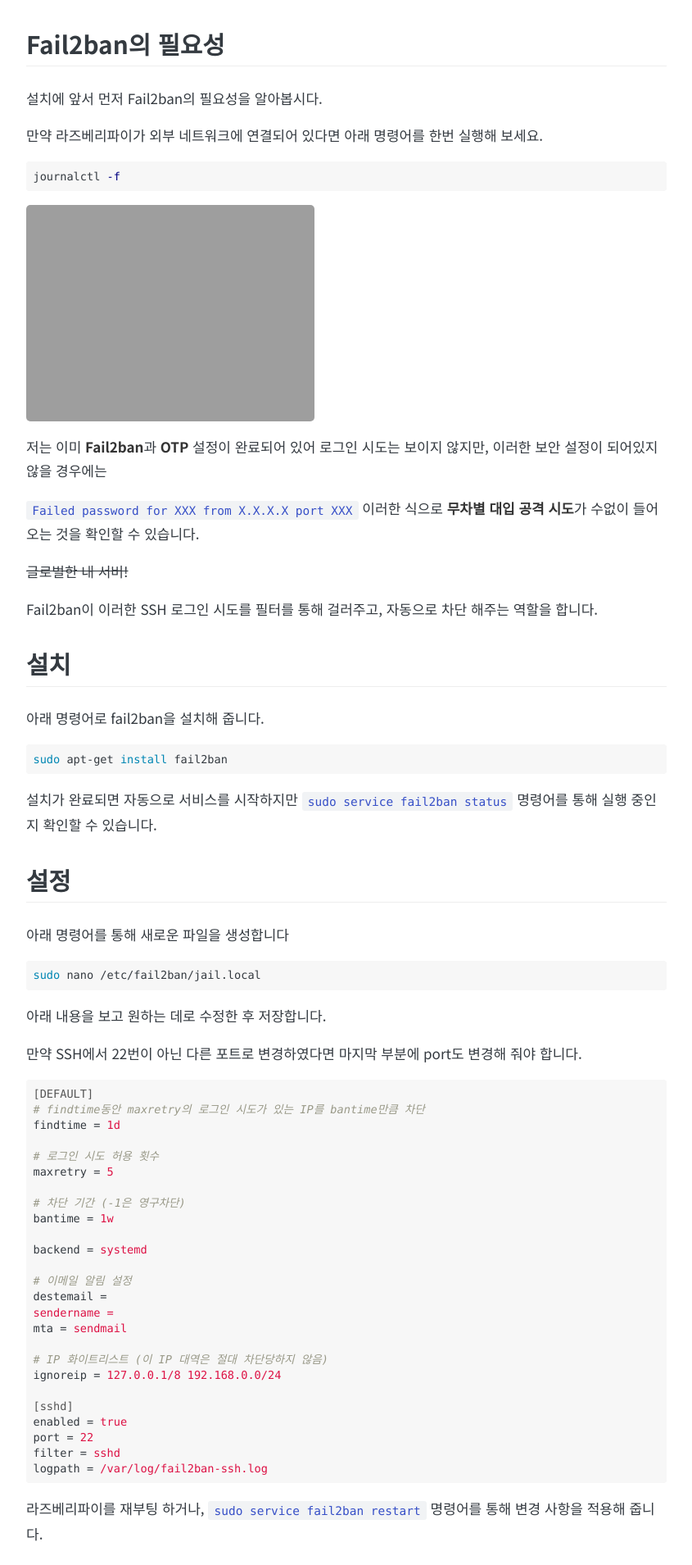
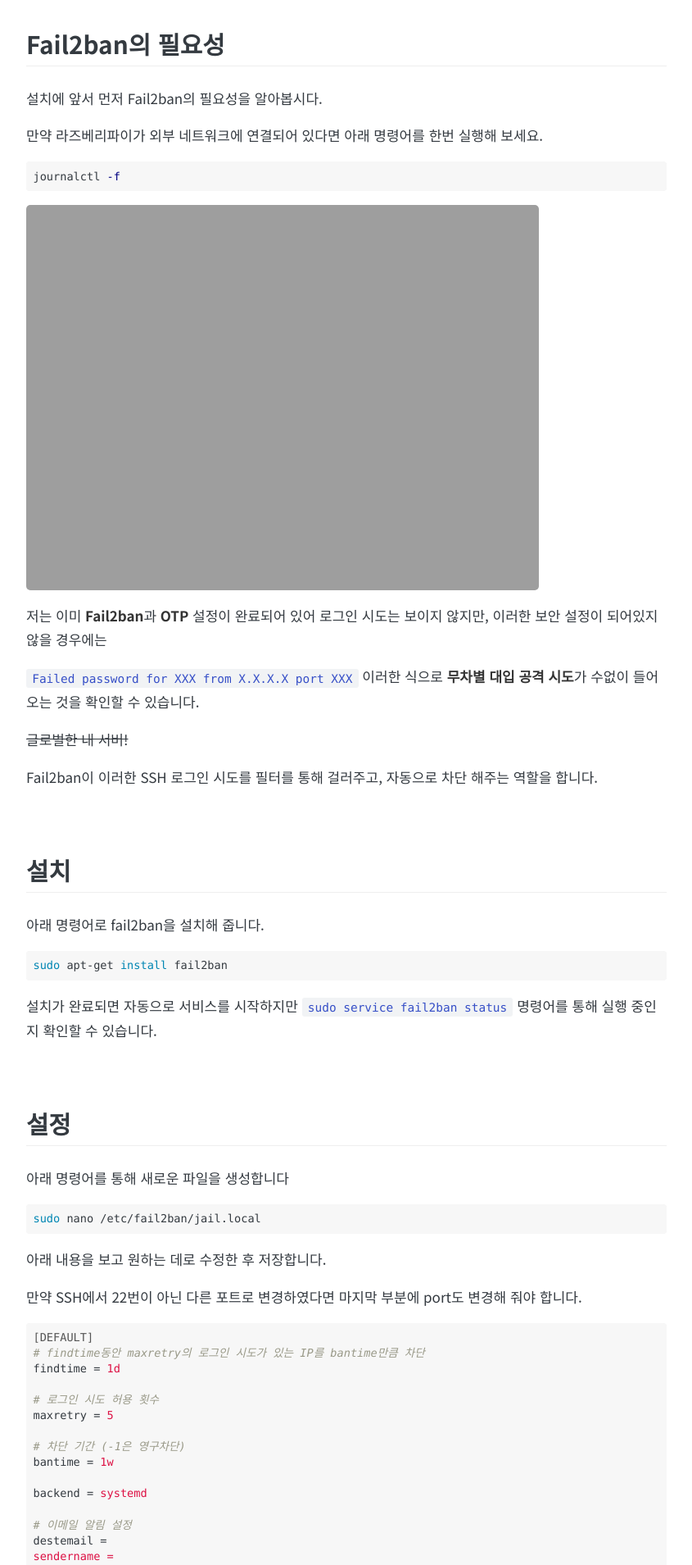
Before and after one commit to NY0510/Blog.old, a Jekyll site: the page built from _posts/2021-10-24-setting-up-fail2ban-on-raspberry-pi.md, in a window 1280 px wide. Shown: the part 415-2324 px from the top of the page at 82% size, without its empty margins (217-1062 px from the left). Built offline with Jekyll 4.4.1, drawn with Linux system fonts in a browser that asks for light colours; some web fonts are replaced; comment, search, counter and statistics services are not loaded.

Commit message:
이미지 크기 조정 / 줄바꿈 추가

````diff
--- a/_posts/2021-10-24-setting-up-fail2ban-on-raspberry-pi.md
+++ b/_posts/2021-10-24-setting-up-fail2ban-on-raspberry-pi.md
@@ -23,7 +23,7 @@
 journalctl -f
 ```
 
-![journalctl -f 실행 결과]({{ site.url }}/assets/images/2021-10-24-setting-up-fail2ban-on-raspberry-pi/journalctl -f.png){: width="45%" }
+![journalctl -f 실행 결과]({{ site.url }}/assets/images/2021-10-24-setting-up-fail2ban-on-raspberry-pi/journalctl -f.png){: width="80%" }
 
 저는 이미 **Fail2ban**과 **OTP** 설정이 완료되어 있어 로그인 시도는 보이지 않지만, 이러한 보안 설정이 되어있지 않을 경우에는
 
@@ -32,6 +32,8 @@
 ~~글로벌한 내 서버!~~
 
 Fail2ban이 이러한 SSH 로그인 시도를 필터를 통해 걸러주고, 자동으로 차단 해주는 역할을 합니다.
+
+<br>
 
 ## 설치
 
@@ -42,6 +44,8 @@
 ```
 
 설치가 완료되면 자동으로 서비스를 시작하지만 `sudo service fail2ban status` 명령어를 통해 실행 중인지 확인할 수 있습니다.
+
+<br>
 
 ## 설정
 
@@ -85,6 +89,8 @@
 
 라즈베리파이를 재부팅 하거나, `sudo service fail2ban restart` 명령어를 통해 변경 사항을 적용해 줍니다.
 
+<br>
+
 ## 사용법
 
 이 포스트에서는 간단한 사용법만 소개하니, 더 자세한 사용법을 알고 싶으신 분들은 [여기](https://www.fail2ban.org/wiki/index.php/Main_Page)를 참고해 주시길 바랍니다.
````
